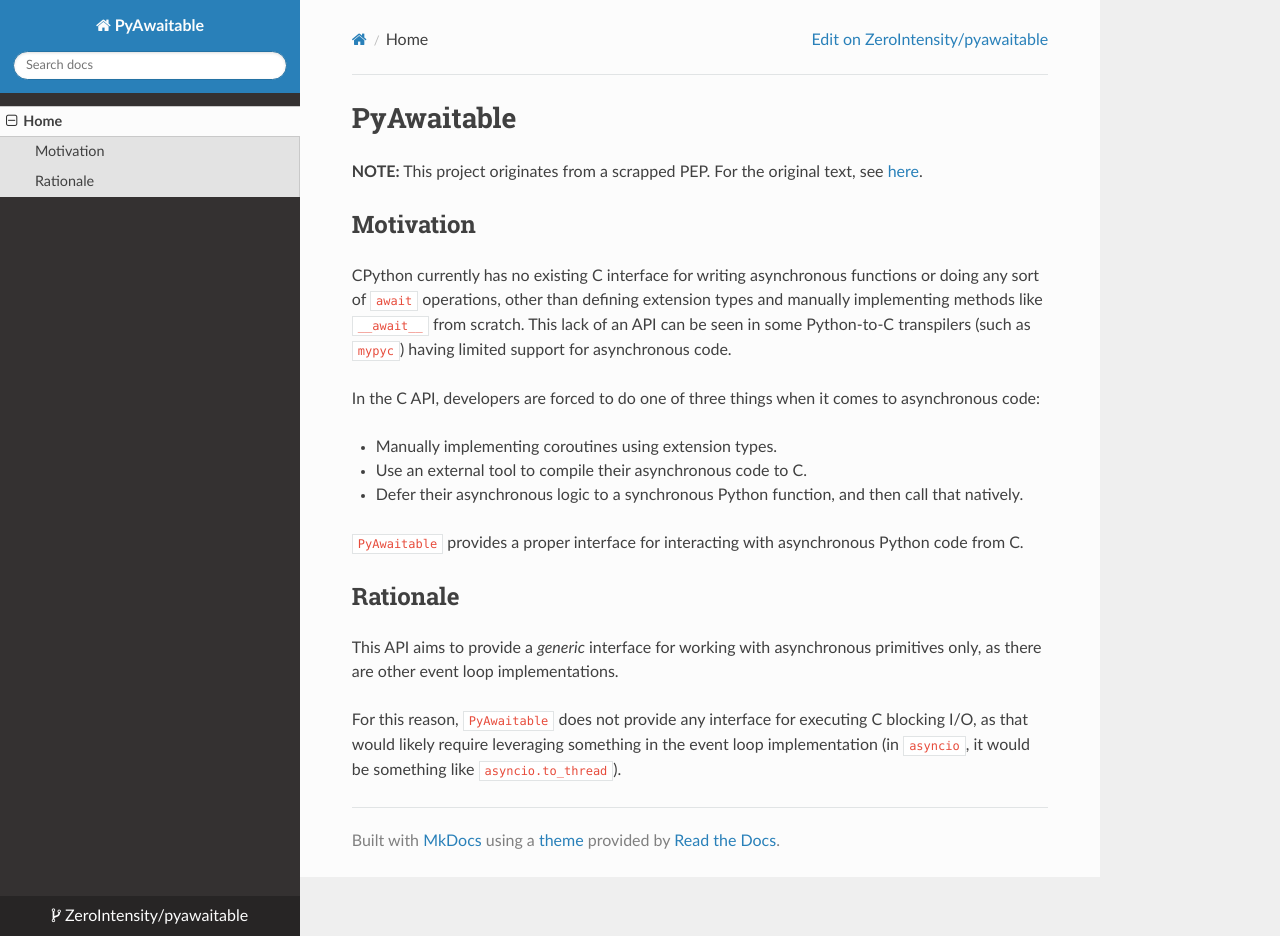
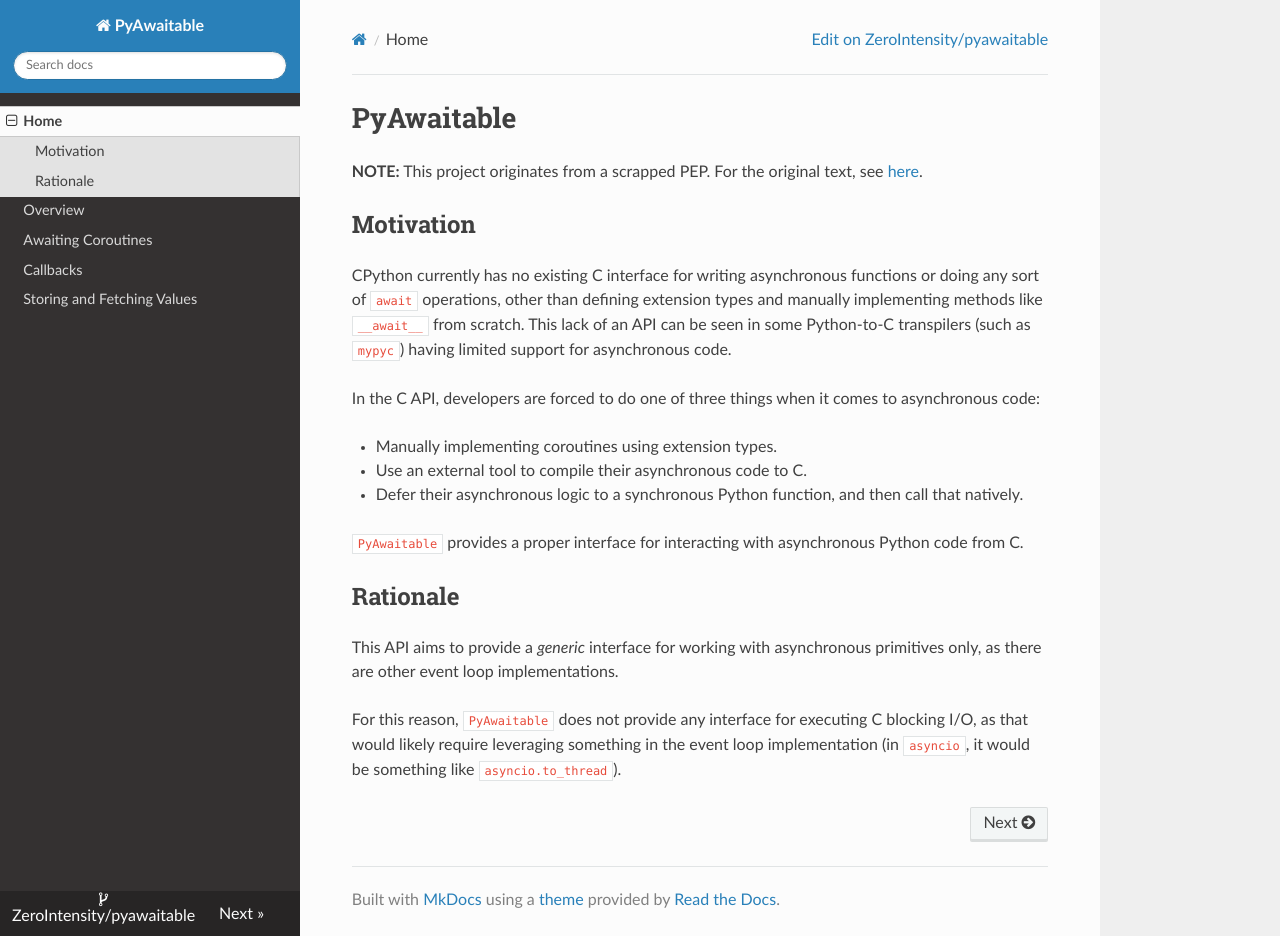
Before and after one commit to ZeroIntensity/pyawaitable, an MkDocs documentation site: the page built from docs/index.md, in a window 1280 px wide and 936 px high. Built offline with MkDocs 1.6.1, drawn with Linux system fonts in a browser that asks for light colours; nearby versions of some CDN libraries.

Commit message:
Update mkdocs.yml

```diff
--- a/mkdocs.yml
+++ b/mkdocs.yml
@@ -5,6 +5,10 @@
 
 nav:
     - Home: index.md
+    - Overview: overview.md
+    - Awaiting Coroutines: adding_coros.md
+    - Callbacks: callbacks.md
+    - Storing and Fetching Values: storing_and_fetching.md
 
 theme: readthedocs
 
```
